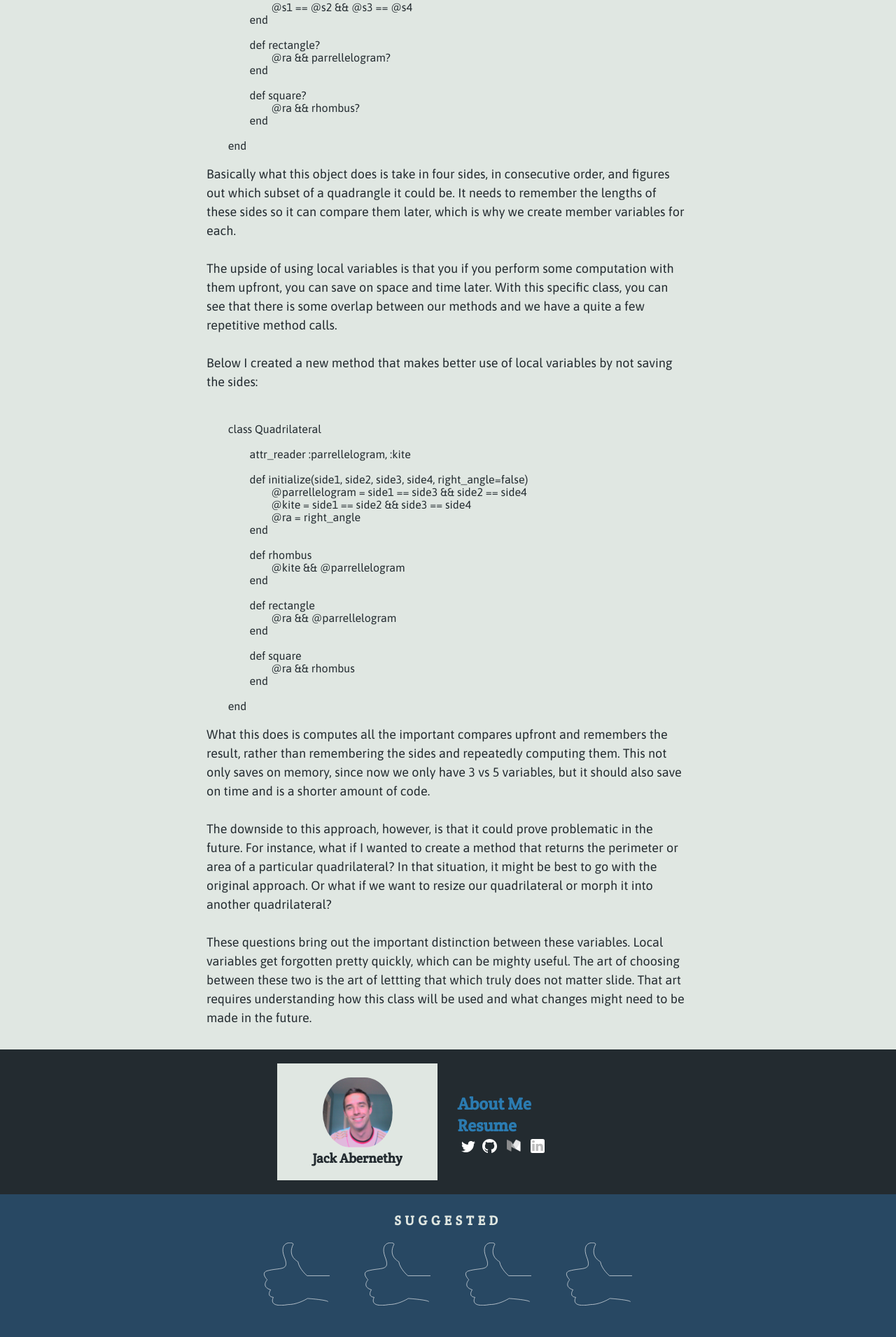
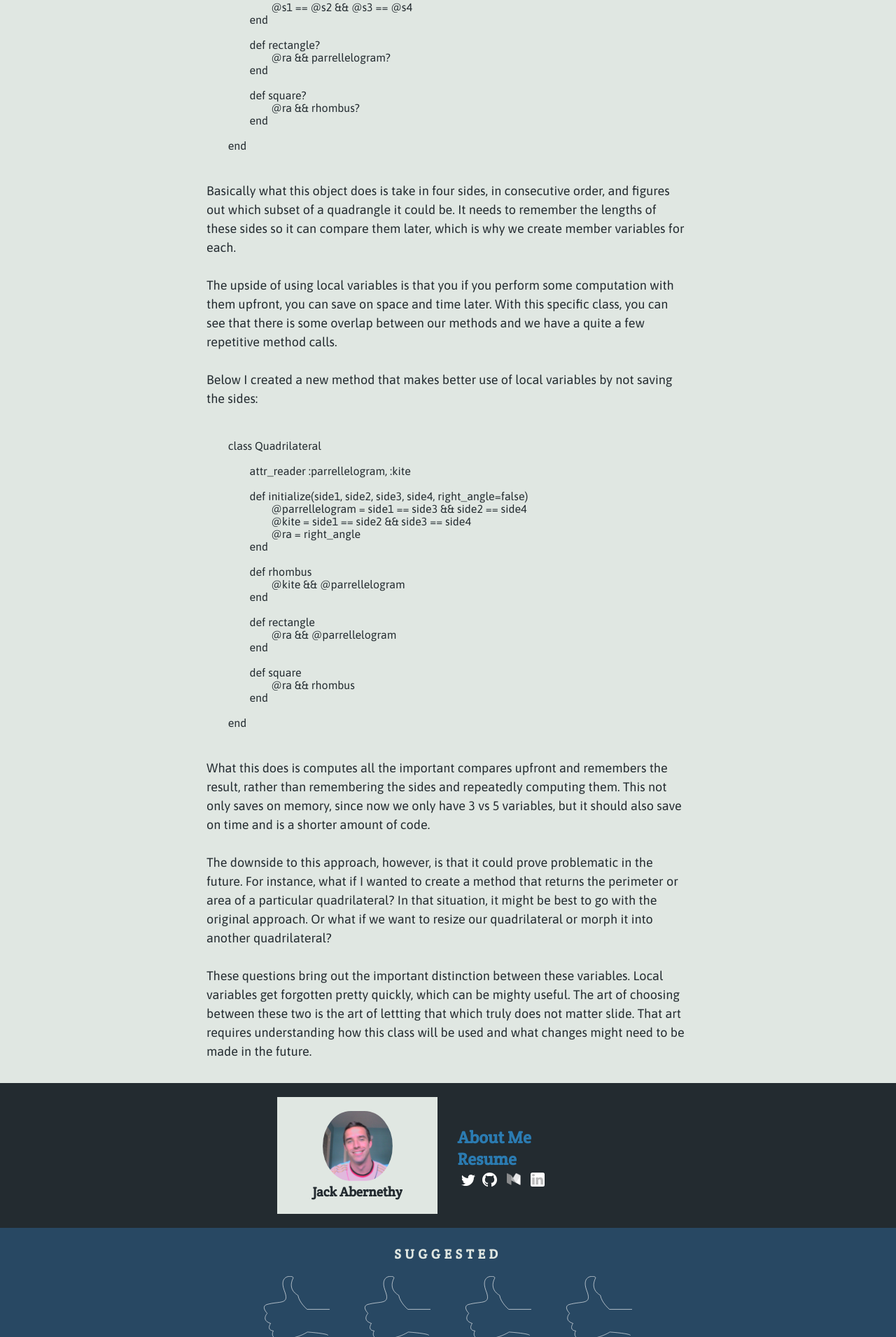
Before and after one commit to abernet2/abernet2.github.io, a Jekyll site: the page blog/ruby-classes.html, which Jekyll copies as it is, in a window 1280 px wide. Shown: the part 1057-2968 px from the top of the page at 70% size. Built offline with Jekyll 4.4.1, drawn with Linux system fonts in a browser that asks for light colours.

Commit message:
Add final change:

```diff
--- a/stylesheets/default.css
+++ b/stylesheets/default.css
@@ -470,6 +470,10 @@ code {
 	width: 80%;
 }
 
+pre {
+	margin-bottom: 1.5em;
+}
+
 p#intro-blurb {
 	text-transform: uppercase;
 	font-style: italic;
```
